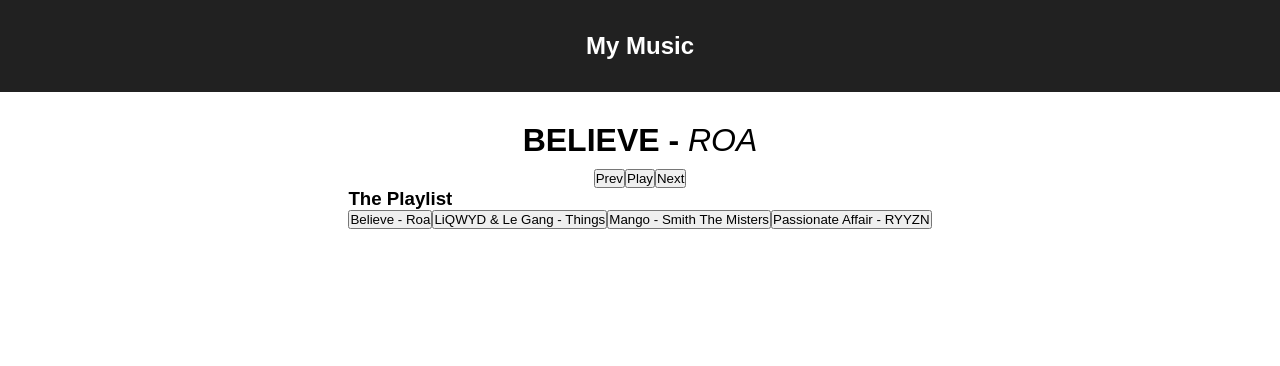
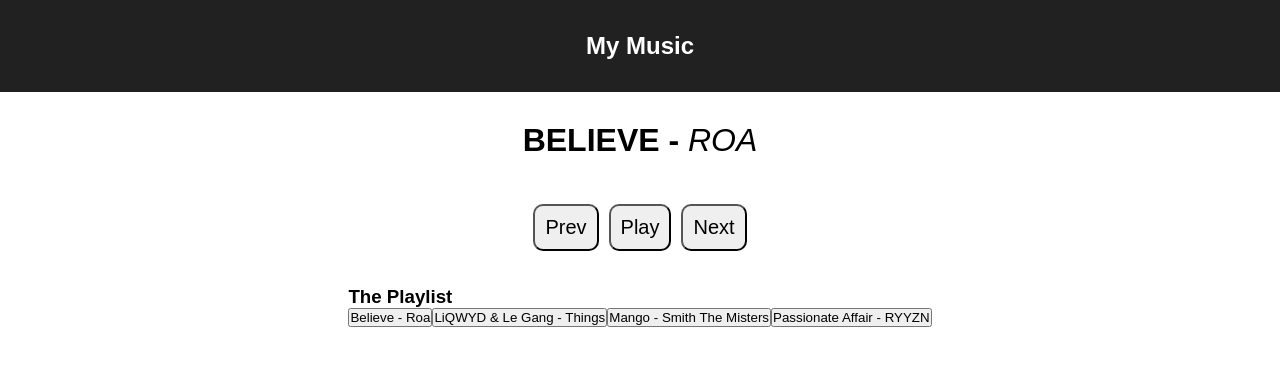
Before and after one commit to Asilo5/spotivue-music-app, a Vue app: page / in a window 1280 px wide. Shown: the top 366 px of the page. Built offline with nearby package versions, Linux system fonts and the light colour scheme.

Commit message:
Add styles to play, next, prev buttons

```diff
--- a/src/App.vue
+++ b/src/App.vue
@@ -141,4 +141,23 @@ main {
   font-weight: 400;
   font-style: italic;
 }
+
+.controls {
+  display: flex;
+  justify-content: center;
+  padding: 30px;
+}
+
+.controls > button {
+  padding: 10px;
+  margin: 5px;
+  border-radius: 10px;
+  font-size: 20px;
+}
+
+.controls > button:hover {
+  background-color: cornflowerblue;
+  color: white;
+  cursor: pointer;
+}
 </style>
```
